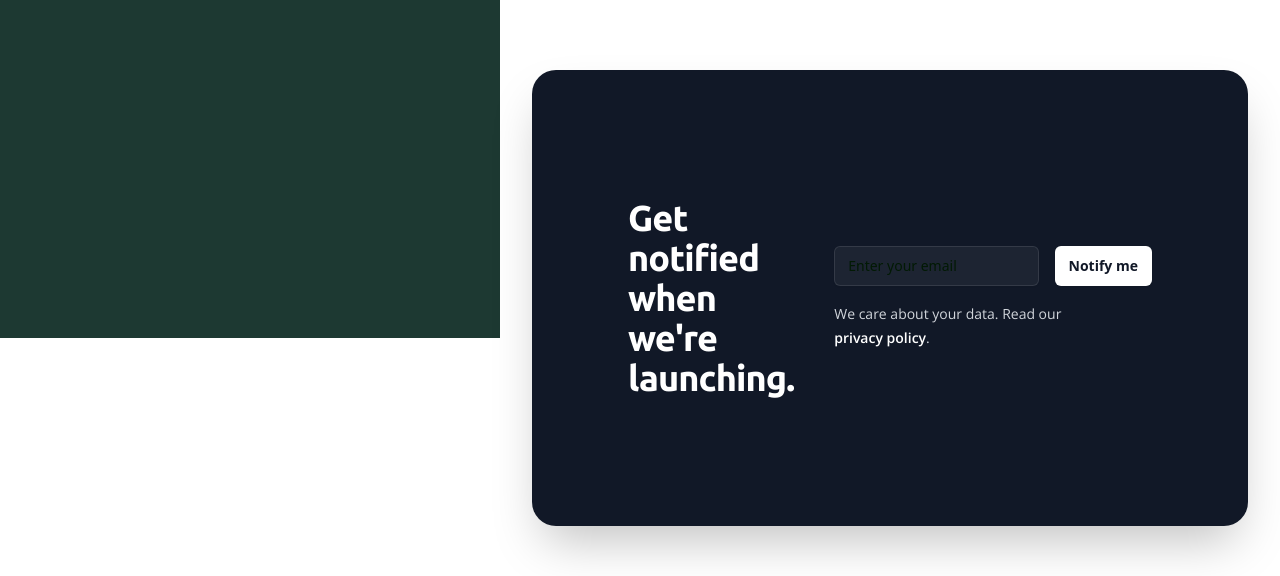
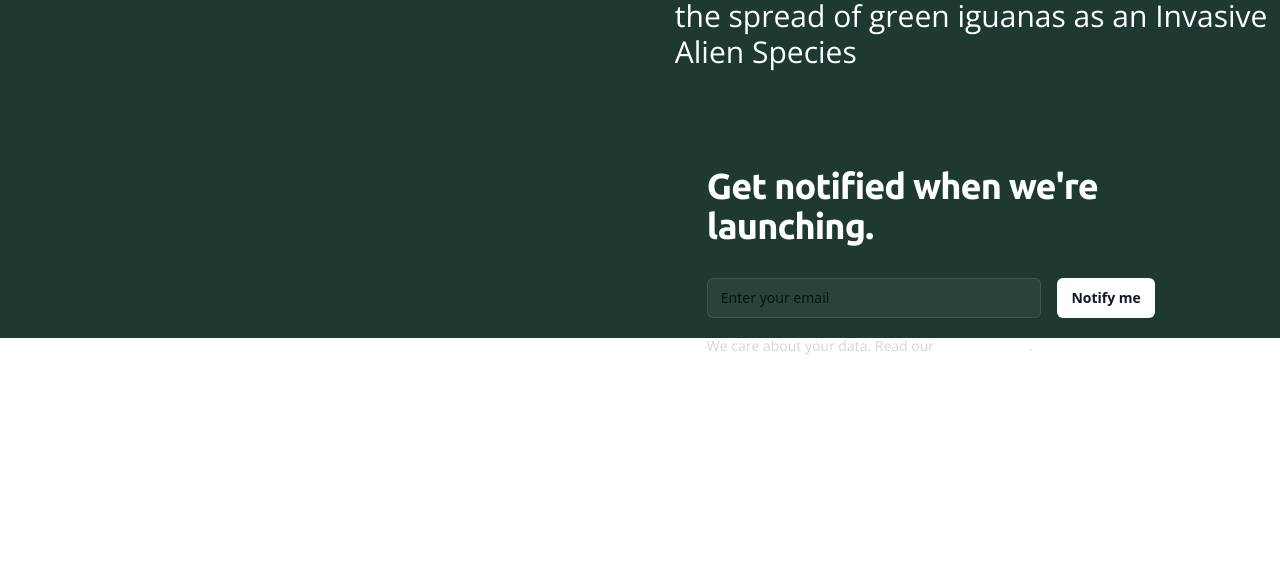
Before and after one commit to Ed-TheVisionMaker/green-ig-ias-network, a Next.js app: page / in a window 1280 px wide. Shown: the part 526-1102 px from the top of the page. After the commit the page ends 980 px from the top, so only its background shows below. Built offline with nearby package versions, Linux system fonts and the light colour scheme; a web font is replaced by a local one.

Commit message:
some styling of watchlist

```diff
--- a/components/Waitlist.tsx/index.tsx
+++ b/components/Waitlist.tsx/index.tsx
@@ -23,10 +23,9 @@ export default function Waitlist() {
 
     };
     return (
-      <div className="bg-white py-16 sm:py-24">
-        <div className="mx-auto max-w-7xl sm:px-6 lg:px-8">
-          <div className="relative isolate flex flex-col gap-10 overflow-hidden bg-gray-900 px-6 py-24 shadow-2xl sm:rounded-3xl sm:px-24 xl:flex-row xl:items-center xl:py-32">
-            <h2 className="max-w-2xl text-3xl font-bold tracking-tight text-white sm:text-4xl xl:max-w-none xl:flex-auto">
+      <div className=" py-16 sm:py-24">
+        <div className="mx-auto max-w-7xl  sm:px-6 lg:px-8">
+            <h2 className="max-w-2xl text-3xl font-bold tracking-tight sm:pb-6 lg:pb-8 text-white sm:text-4xl xl:max-w-none xl:flex-auto">
               Get notified when we&#39;re launching.
             </h2>
             <form className="w-full max-w-md" onSubmit={handleSubmit}>
@@ -59,7 +58,6 @@ export default function Waitlist() {
                 .
               </p>
             </form>
-          </div>
         </div>
       </div>
     )
```
